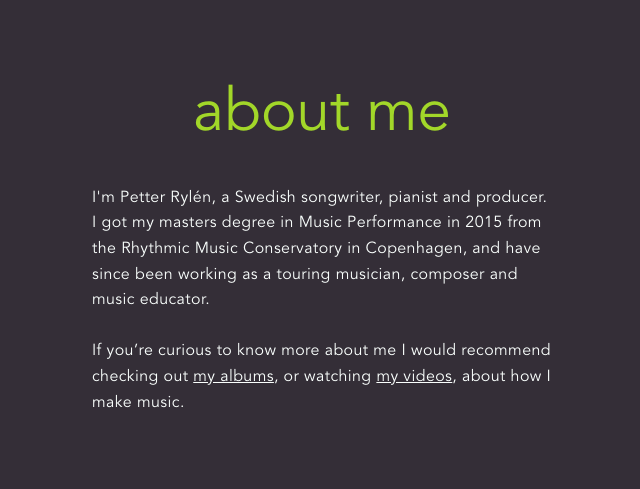
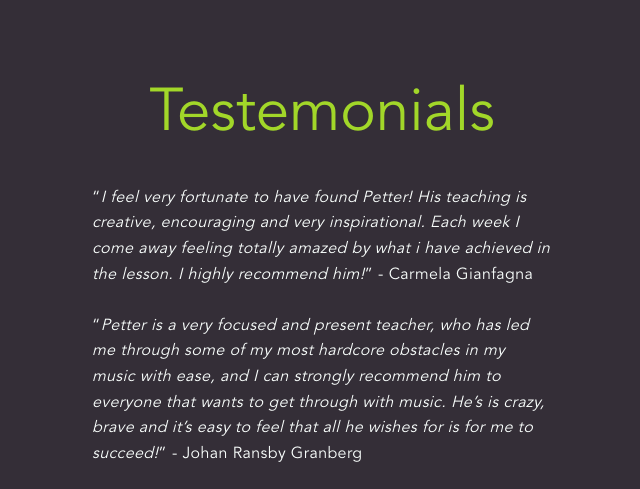
Before and after one commit to pletter/petterrylen.com, a Jekyll site: the page built from songwriting/index.markdown, in a window 1280 px wide, cut to the strip 3323-3812 px from the top of the page. Shown: the whole strip, without its empty margins (318-958 px from the left). Built offline with Jekyll 4.4.1, drawn with Linux system fonts in a browser that asks for light colours; some of the changed text lies outside the part shown.

Commit message:
added testemonials

```diff
--- a/_layouts/songwriting.html
+++ b/_layouts/songwriting.html
@@ -277,6 +277,15 @@
 			margin-bottom: 60px;
 		}
 
+		.testi {
+		max-width: 460px;
+		margin: 0 auto;
+		padding: 0px 20px;
+		line-height: 1.6em;
+		letter-spacing: 0.4px;
+		margin-top: 35px;
+		}
+
 		#aboutme {
 			max-width: 460px;
 			margin: 0 auto;
--- a/songwriting/index.markdown
+++ b/songwriting/index.markdown
@@ -118,11 +118,27 @@ image:
 
 <img style="display: none;" class="wideimg" src="/images/petter.jpg">
 <img style="display: none;" class="mobilimg" src="/images/pettermobil.jpg">
-<img style="display: none;" class="wideimg" src="/images/guitar.jpg">
-<img style="display: none;" class="mobilimg" src="/images/guitarmobil.jpg">
+
 <iframe style="margin: 0px 0px 73px;" class="yt" src="https://www.youtube.com/embed/9C7rJsm3NvA?controls=0?rel=0" frameborder="0" allow="accelerometer; autoplay; clipboard-write; encrypted-media; gyroscope; picture-in-picture" allowfullscreen></iframe>
 
 <h5>
+Testemonials
+</h5>
+
+<div class="testi">
+	“<i>I feel very fortunate to have found Petter! His teaching is creative, encouraging and very inspirational. Each week I come away feeling totally amazed by what i have achieved in the lesson. I highly recommend him!</i>” - Carmela Gianfagna
+	<br><br>
+	“<i>Petter is a very focused and present teacher, who has led me through some of my most hardcore obstacles in my music with ease, and I can strongly recommend him to everyone that wants to get through with music. He’s is crazy, brave and it’s easy to feel that all he wishes for is for me to succeed!</i>” - Johan Ransby Granberg
+	<br><br>
+	"<i>Petter has an untamed creativity. His style is wonderful and wild. He helped me harness my own musicality and took me on an organic journey of discovery</i>" – Jacqueline Abbey
+	<br><br>
+	"<i>I had very limited song writing knowledge before working with Petter. But through the techniques and exercises we did he gave me confidence I never expected! He always pushed me and made sure I was doing the best I could do, and not just settling for ok. He taught me to always finish a song, even if I’ve decided I hate it, because finishing a song is the hardest part. I’m so proud of the pieces I wrote while working with Petter, and he always gave me ideas and techniques I’d have never thought of to continually develop and progress every part of every song. And also every lesson was fun! He’s really easy to talk to and I couldn’t recommend him more!</i>" – Kristy Cromwell Leigh
+</div>
+
+<img class="wideimg" src="/images/guitar.jpg">
+<img class="mobilimg" src="/images/guitarmobil.jpg">
+
+<h5 class="orange">
 	about me
 </h5>
 <div id="aboutme">
@@ -136,7 +152,7 @@ image:
 
 
 
-<h5 class="orange">
+<h5>
 	questions
 </h5>
 <div id="questions">
@@ -185,7 +201,7 @@ image:
 <img class="wideimg" src="/images/mic.jpg">
 <img class="mobilimg" src="/images/micmobil.jpg">
 
-<h5>
+<h5 class="orange">
 	contact
 </h5>
 		<div class="contacttext">Send me an email or give me a <br class="wide">
@@ -193,8 +209,8 @@ ring if you have any&nbsp;questions!
 			 <br class="wide">
 		</div>
 <div id="contact">
-<a style="background-color: #C96C46; padding: 15.5px 20px 12.5px;
+<a style="padding: 15.5px 20px 12.5px;
 ;" href="mailto:hello@pianopetter.com?subject=Online Songwriting Lessons">hello@pianopetter.com</a>
-<a href="tel:+46 (0) 78 340 34 79">+46 (0) 79 340 34 78</a>
+<a style="background-color: #C96C46;" href="tel:+46 (0) 78 340 34 79">+46 (0) 79 340 34 78</a>
 </div>
 </html>
```
